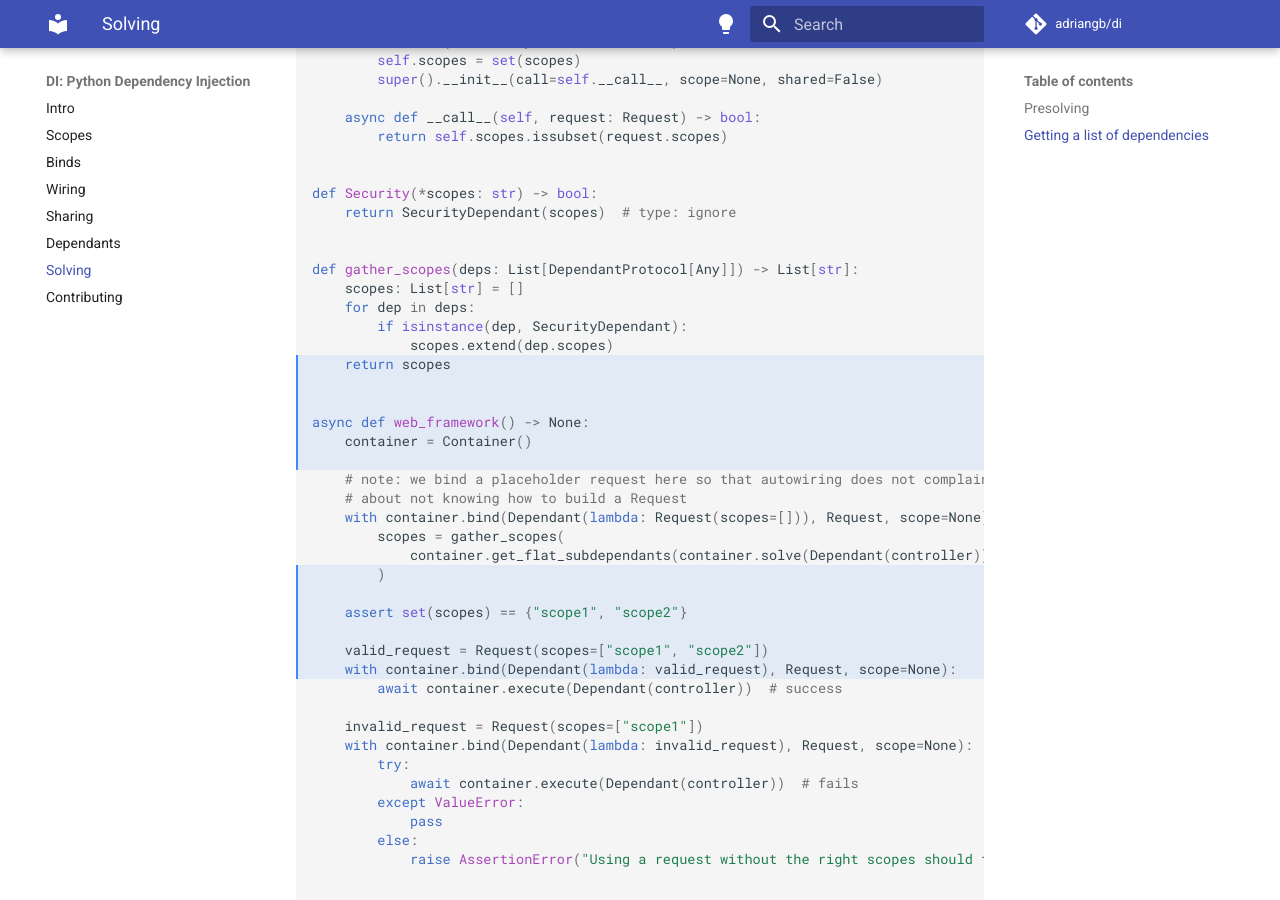
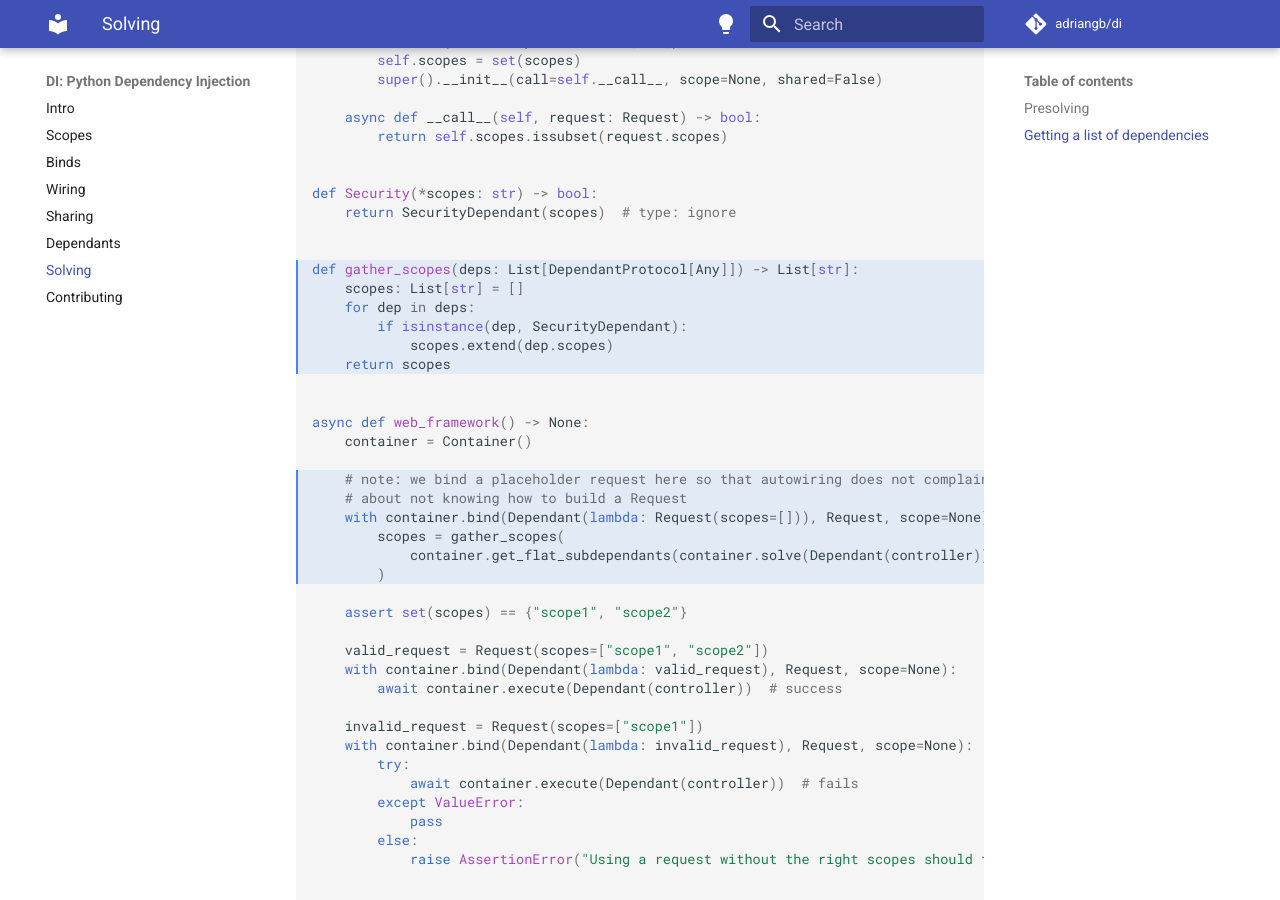
Before and after one commit to adriangb/di, an MkDocs documentation site: the page built from docs/solving.md, in a window 1280 px wide and 900 px high, scrolled down 1530 px. Built offline with MkDocs 1.6.1 and Material for MkDocs 9.7.7, drawn with Linux system fonts in a browser that asks for light colours; comment, search, counter and statistics services are not loaded.

Commit message:
fix line numbers

````diff
--- a/docs/solving.md
+++ b/docs/solving.md
@@ -35,7 +35,7 @@ When you have a mostly static graph, but with a single dependency changing (e.g.
 
 This can be used in conjunction with custom classes implementing the `DependantProtocol` to determine what headers or scopes an HTTP endpoint needs, amongst other uses:
 
-```Python hl_lines="30-35 41-46"
+```Python hl_lines="25-30 36-41"
 --8<-- "docs/src/gather_deps_example.py"
 ```
 
--- a/pyproject.toml
+++ b/pyproject.toml
@@ -1,6 +1,6 @@
 [tool.poetry]
 name = "di"
-version = "0.2.8"
+version = "0.2.9"
 description = "Autowiring dependency injection"
 authors = ["Adrian Garcia Badaracco <adrian@adriangb.com>"]
 readme = "README.md"
````
